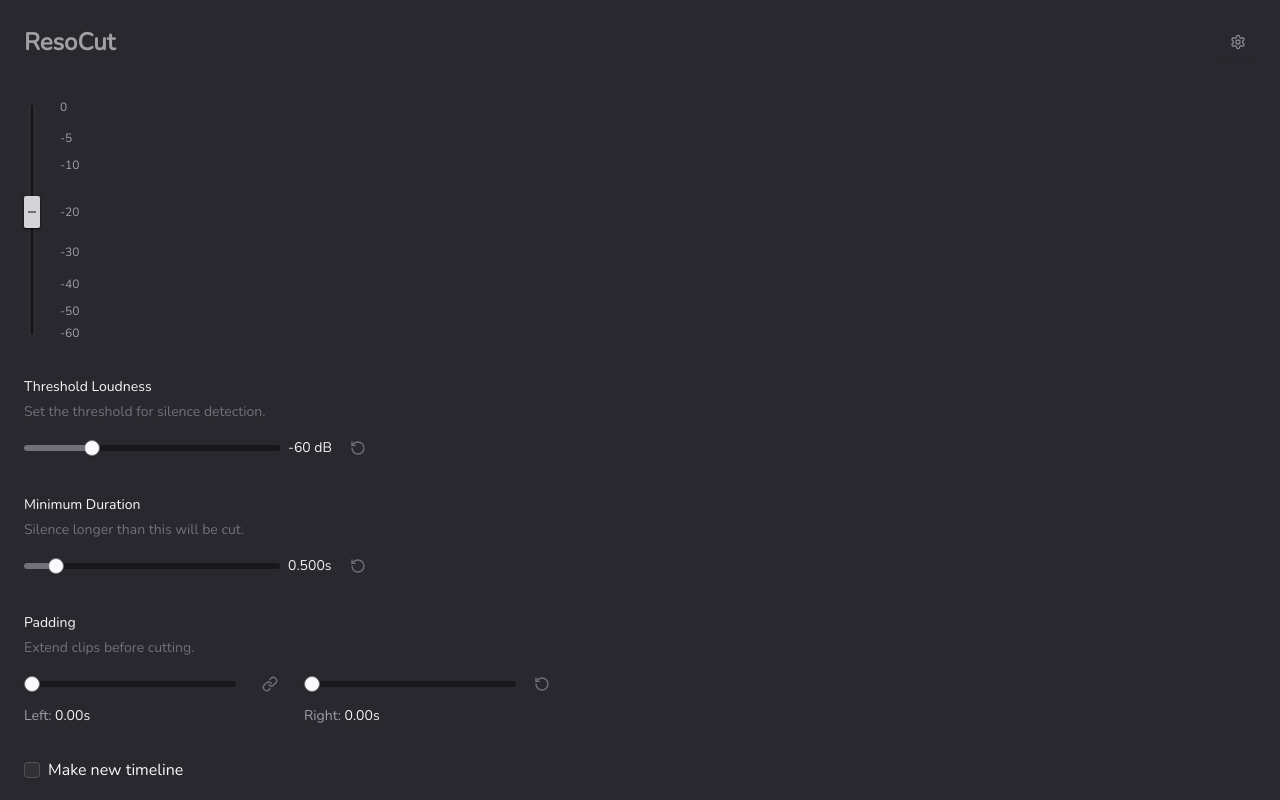
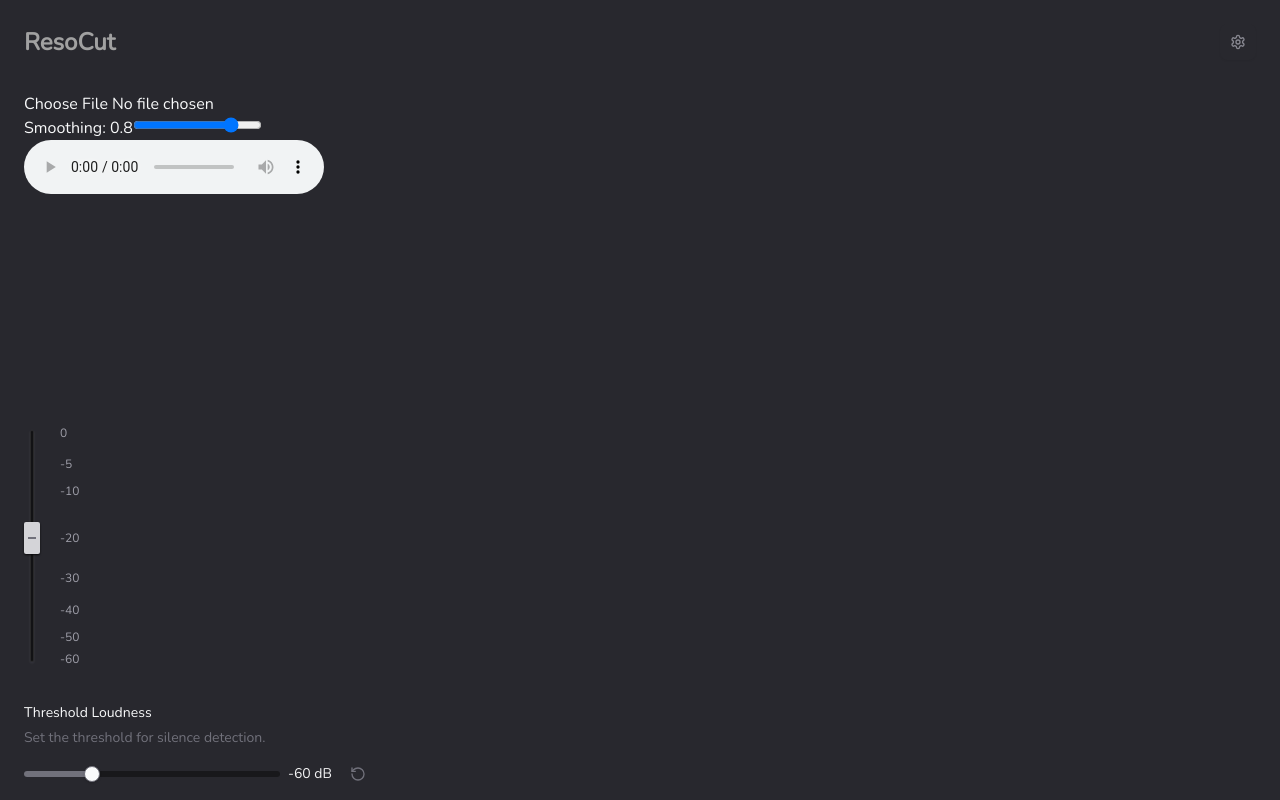
Before and after one commit to oliwoli/HushCut, a React (Vite) app in the folder frontend/: page / in a window 1280 px wide. Shown: the top 800 px of the page. Built offline with nearby package versions, Linux system fonts and the light colour scheme.

Commit message:
add a shitty peak meter

```diff
--- a/frontend/src/App.tsx
+++ b/frontend/src/App.tsx
@@ -1,13 +1,22 @@
-import React, { useState } from 'react';
-import { Slider } from '@/components/ui/slider';
-import { Checkbox } from '@/components/ui/checkbox';
-import { Button } from '@/components/ui/button';
-import { Label } from '@/components/ui/label';
-import { LogSlider } from './components/ui/volumeSlider';
-import { cn } from '@/lib/utils';
+import React, { useState } from "react";
+import { Slider } from "@/components/ui/slider";
+import { Checkbox } from "@/components/ui/checkbox";
+import { Button } from "@/components/ui/button";
+import { Label } from "@/components/ui/label";
+import { LogSlider } from "./components/ui/volumeSlider";
+import VolumeMeter from "./components/ui/volumeMeter";
+import { cn } from "@/lib/utils";
 
-import { Settings, Lock, Unlock, Scissors, RotateCcw, Link, Unlink } from 'lucide-react';
-import { RunPythonScriptWithArgs } from '../wailsjs/go/main/App';
+import {
+  Settings,
+  Lock,
+  Unlock,
+  Scissors,
+  RotateCcw,
+  Link,
+  Unlink,
+} from "lucide-react";
+import { RunPythonScriptWithArgs } from "../wailsjs/go/main/App";
 
 // Reusable reset button with dimmed default state and hover transition
 function ResetButton({ onClick }: { onClick: () => void }) {
@@ -41,7 +50,7 @@ export default function App() {
       `--min-duration=${minDuration}`,
       `--pad-left=${paddingLeft}`,
       `--pad-right=${paddingRight}`,
-      makeNewTimeline ? '--new-timeline' : ''
+      makeNewTimeline ? "--new-timeline" : "",
     ].filter(Boolean);
 
     RunPythonScriptWithArgs(args);
@@ -66,8 +75,9 @@ export default function App() {
         size="lg"
         onMouseDown={handleMouseDown}
         onClick={handleClick}
-        className={`bg-emerald-600 hover:bg-emerald-700 hover:scale-[101%] text-white py-6 px-12 font-bold border-b-4 border-r-2 border-emerald-900 transition-all ${pressed ? 'border-0 scale-[99%] translate-y-0.5' : ''
-          }`}
+        className={`bg-emerald-600 hover:bg-emerald-700 hover:scale-[101%] text-white py-6 px-12 font-bold border-b-4 border-r-2 border-emerald-900 transition-all ${
+          pressed ? "border-0 scale-[99%] translate-y-0.5" : ""
+        }`}
       >
         <Scissors className="h-6 w-6 ml-2" />
         Remove Silence
@@ -75,13 +85,12 @@ export default function App() {
     );
   }
 
-
-  const handlePaddingChange = (side: 'left' | 'right', value: number) => {
+  const handlePaddingChange = (side: "left" | "right", value: number) => {
     if (paddingLocked) {
       setPaddingLeft(value);
       setPaddingRight(value);
     } else {
-      side === 'left' ? setPaddingLeft(value) : setPaddingRight(value);
+      side === "left" ? setPaddingLeft(value) : setPaddingRight(value);
     }
   };
 
@@ -97,35 +106,42 @@ export default function App() {
     <div className="h-screen p-6 bg-[#28282e]">
       <header className="flex items-center justify-between">
         <h1 className="text-2xl font-semibold text-neutral-400">ResoCut</h1>
-        <Button size="icon" className='hover:bg-zinc-600/20 bg-transparent hover:text-white'>
+        <Button
+          size="icon"
+          className="hover:bg-zinc-600/20 bg-transparent hover:text-white"
+        >
           <Settings className="h-6 w-6 text-zinc-400 opacity-80 hover:text-blue-500 hover:opacity-100" />
         </Button>
       </header>
 
       <main className="flex-1 gap-8 mt-8">
+        <VolumeMeter />
         <div className="flex flex-col space-y-8">
           {/* Volume Slider */}
           <div className="flex items-center space-x-4">
             <LogSlider
               defaultDb={-20}
-
-              onGainChange={(gain) => console.log('Gain changed:', gain)}
+              onGainChange={(gain) => console.log("Gain changed:", gain)}
             />
           </div>
           {/* Threshold Loudness */}
           <div className="space-y-2">
             <Label className="font-medium">Threshold Loudness</Label>
-            <p className="text-sm text-zinc-500">Set the threshold for silence detection.</p>
+            <p className="text-sm text-zinc-500">
+              Set the threshold for silence detection.
+            </p>
             <div className="flex items-center space-x-2">
               <Slider
                 min={-80}
                 max={0}
                 step={1}
                 value={[threshold]}
-                onValueChange={vals => setThreshold(vals[0])}
+                onValueChange={(vals) => setThreshold(vals[0])}
                 className="w-64"
               />
-              <span className="text-sm text-zinc-100 text-nowrap">{threshold} dB</span>
+              <span className="text-sm text-zinc-100 text-nowrap">
+                {threshold} dB
+              </span>
               <ResetButton onClick={resetThreshold} />
             </div>
           </div>
@@ -133,17 +149,21 @@ export default function App() {
           {/* Minimum Duration */}
           <div className="space-y-2">
             <Label className="font-medium">Minimum Duration</Label>
-            <p className="text-sm text-zinc-500">Silence longer than this will be cut.</p>
+            <p className="text-sm text-zinc-500">
+              Silence longer than this will be cut.
+            </p>
             <div className="flex items-center space-x-2">
               <Slider
                 min={0}
                 max={5}
                 step={0.001}
                 value={[minDuration]}
-                onValueChange={vals => setMinDuration(vals[0])}
+                onValueChange={(vals) => setMinDuration(vals[0])}
                 className="w-64"
               />
-              <span className="text-sm text-zinc-100">{minDuration.toFixed(3)}s</span>
+              <span className="text-sm text-zinc-100">
+                {minDuration.toFixed(3)}s
+              </span>
               <ResetButton onClick={resetMinDuration} />
             </div>
           </div>
@@ -151,7 +171,9 @@ export default function App() {
           {/* Padding */}
           <div className="space-y-2">
             <Label className="font-medium">Padding</Label>
-            <p className="text-sm text-zinc-500">Extend clips before cutting.</p>
+            <p className="text-sm text-zinc-500">
+              Extend clips before cutting.
+            </p>
             <div className="flex items-start space-x-6">
               {/* Left Padding */}
               <div className="flex flex-col space-y-1 w-64">
@@ -161,19 +183,30 @@ export default function App() {
                     max={1}
                     step={0.05}
                     value={[paddingLeft]}
-                    onValueChange={vals => handlePaddingChange('left', vals[0])}
+                    onValueChange={(vals) =>
+                      handlePaddingChange("left", vals[0])
+                    }
                     className="w-full"
                   />
                   <Button
                     variant="ghost"
                     size="icon"
-                    onClick={() => setPaddingLinked(l => !l)}
+                    onClick={() => setPaddingLinked((l) => !l)}
                     className="text-zinc-500 hover:text-zinc-300"
                   >
-                    {paddingLocked ? <Link className="h-2 w-2 ml-4" /> : <Unlink className="h-2 w-2 ml-4" />}
+                    {paddingLocked ? (
+                      <Link className="h-2 w-2 ml-4" />
+                    ) : (
+                      <Unlink className="h-2 w-2 ml-4" />
+                    )}
                   </Button>
                 </div>
-                <span className="text-sm text-zinc-400">Left:  <span className='text-zinc-100'>{paddingLeft.toFixed(2)}s</span></span>
+                <span className="text-sm text-zinc-400">
+                  Left:{" "}
+                  <span className="text-zinc-100">
+                    {paddingLeft.toFixed(2)}s
+                  </span>
+                </span>
               </div>
 
               {/* Right Padding */}
@@ -184,12 +217,19 @@ export default function App() {
                     max={1}
                     step={0.05}
                     value={[paddingRight]}
-                    onValueChange={vals => handlePaddingChange('right', vals[0])}
+                    onValueChange={(vals) =>
+                      handlePaddingChange("right", vals[0])
+                    }
                     className="w-full"
                   />
                   <ResetButton onClick={() => resetPadding()} />
                 </div>
-                <span className="text-sm text-zinc-400">Right: <span className='text-zinc-100'>{paddingRight.toFixed(2)}s</span></span>
+                <span className="text-sm text-zinc-400">
+                  Right:{" "}
+                  <span className="text-zinc-100">
+                    {paddingRight.toFixed(2)}s
+                  </span>
+                </span>
               </div>
             </div>
           </div>
@@ -198,11 +238,12 @@ export default function App() {
           <div className="flex items-center space-x-2">
             <Checkbox
               checked={makeNewTimeline}
-              onCheckedChange={checked => setMakeNewTimeline(checked === true)}
+              onCheckedChange={(checked) =>
+                setMakeNewTimeline(checked === true)
+              }
             />
             <Label className="text-base">Make new timeline</Label>
           </div>
-
         </div>
       </main>
 
--- /dev/null
+++ b/frontend/src/components/ui/volumeMeter.tsx
@@ -0,0 +1,112 @@
+import React, { useRef, useState, useEffect } from "react";
+
+const VolumeMeter: React.FC = () => {
+  const audioRef = useRef<HTMLAudioElement | null>(null);
+  const canvasRef = useRef<HTMLCanvasElement | null>(null);
+  const [audioContext, setAudioContext] = useState<AudioContext | null>(null);
+  const [smoothing, setSmoothing] = useState(0.8);
+  const [audioSrc, setAudioSrc] = useState<string | null>(null);
+  const animationId = useRef<number | null>(null);
+
+  useEffect(() => {
+    if (!audioSrc) return;
+
+    const context = new AudioContext();
+    setAudioContext(context);
+
+    const audioElement = audioRef.current!;
+    const source = context.createMediaElementSource(audioElement);
+
+    const splitter = context.createChannelSplitter(2);
+    const analyserLeft = context.createAnalyser();
+    const analyserRight = context.createAnalyser();
+
+    analyserLeft.fftSize = 256;
+    analyserRight.fftSize = 256;
+    analyserLeft.smoothingTimeConstant = smoothing;
+    analyserRight.smoothingTimeConstant = smoothing;
+
+    source.connect(splitter);
+    splitter.connect(analyserLeft, 0);
+    splitter.connect(analyserRight, 1);
+    source.connect(context.destination);
+
+    const bufferLength = analyserLeft.frequencyBinCount;
+    const dataArrayLeft = new Uint8Array(bufferLength);
+    const dataArrayRight = new Uint8Array(bufferLength);
+
+    const canvas = canvasRef.current!;
+    const ctx = canvas.getContext("2d")!;
+    const WIDTH = canvas.width;
+    const HEIGHT = canvas.height;
+
+    const draw = () => {
+      animationId.current = requestAnimationFrame(draw);
+
+      analyserLeft.getByteFrequencyData(dataArrayLeft);
+      analyserRight.getByteFrequencyData(dataArrayRight);
+
+      const avgLeft =
+        dataArrayLeft.reduce((sum, val) => sum + val, 0) / bufferLength;
+      const avgRight =
+        dataArrayRight.reduce((sum, val) => sum + val, 0) / bufferLength;
+
+      ctx.clearRect(0, 0, WIDTH, HEIGHT);
+
+      // Draw left channel bar
+      ctx.fillStyle = "green";
+      ctx.fillRect(WIDTH / 4 - 25, HEIGHT - avgLeft, 50, avgLeft);
+
+      // Draw right channel bar
+      ctx.fillStyle = "blue";
+      ctx.fillRect((3 * WIDTH) / 4 - 25, HEIGHT - avgRight, 50, avgRight);
+    };
+
+    draw();
+
+    return () => {
+      cancelAnimationFrame(animationId.current!);
+      analyserLeft.disconnect();
+      analyserRight.disconnect();
+      splitter.disconnect();
+      source.disconnect();
+      context.close();
+    };
+  }, [audioSrc, smoothing]);
+
+  const handleFileChange = (e: React.ChangeEvent<HTMLInputElement>) => {
+    const file = e.target.files?.[0];
+    if (file) {
+      const url = URL.createObjectURL(file);
+      setAudioSrc(url);
+    }
+  };
+
+  const handleSmoothingChange = (e: React.ChangeEvent<HTMLInputElement>) => {
+    setSmoothing(parseFloat(e.target.value));
+  };
+
+  return (
+    <div>
+      <input type="file" accept="audio/*" onChange={handleFileChange} />
+      <br />
+      <label>
+        Smoothing: {smoothing}
+        <input
+          type="range"
+          min="0"
+          max="1"
+          step="0.01"
+          value={smoothing}
+          onChange={handleSmoothingChange}
+        />
+      </label>
+      <br />
+      <audio ref={audioRef} src={audioSrc || undefined} controls />
+      <br />
+      <canvas ref={canvasRef} width={600} height={200} />
+    </div>
+  );
+};
+
+export default VolumeMeter;
```
